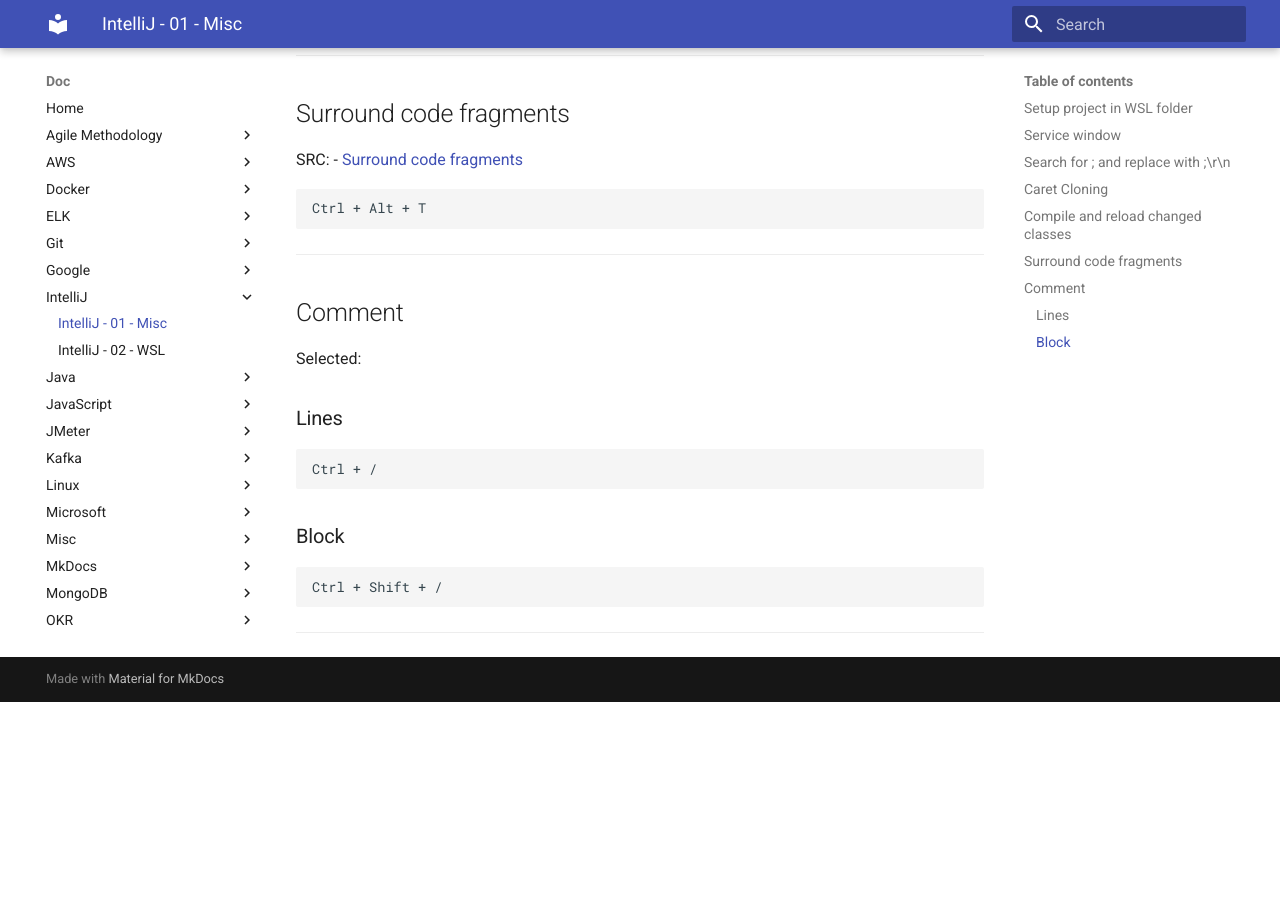
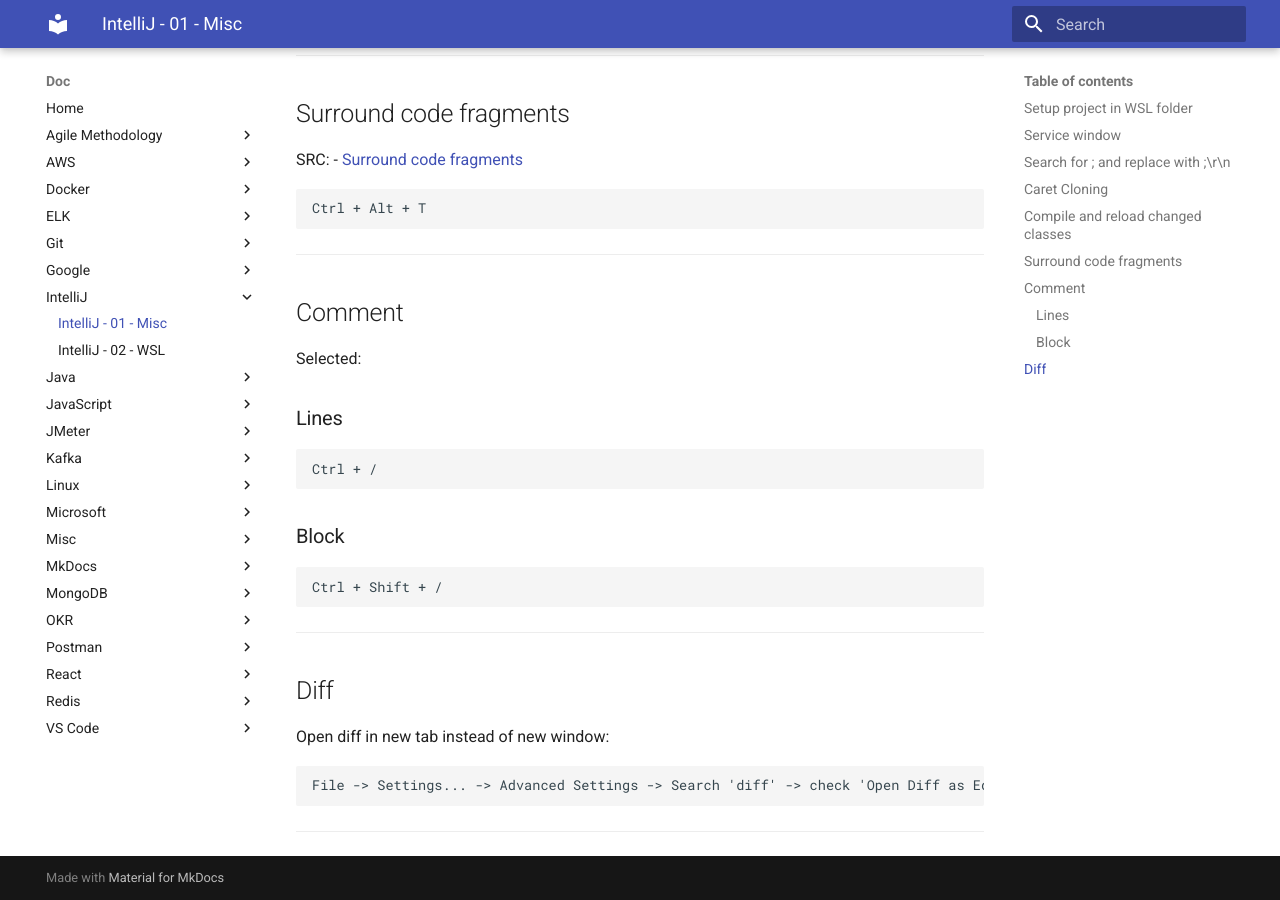
Before and after one commit to oldu73/doc, an MkDocs documentation site: the page built from docs/intellij/1-intellij-misc.md, in a window 1280 px wide and 900 px high, scrolled down 1571 px. Built offline with MkDocs 1.6.1 and Material for MkDocs 9.7.7, drawn with Linux system fonts in a browser that asks for light colours; before the commit the page ends 2273 px from its top, so only the background shows below that.

Commit message:
intellij diff in new tab instead of new window

````diff
--- a/docs/intellij/1-intellij-misc.md
+++ b/docs/intellij/1-intellij-misc.md
@@ -1,6 +1,6 @@
 # IntelliJ - 01 - Misc
 
-***
+---
 
 ## Setup project in WSL folder
 
@@ -21,7 +21,7 @@
 - git config core.eol lf
 - git config core.autocrlf input
 
-***
+---
 
 ## Service window
 
@@ -35,7 +35,7 @@
 
 [SRC](https://www.jetbrains.com/help/idea/services-tool-window.html)
 
-***
+---
 
 ## Search for ; and replace with ;\r\n
 
@@ -46,7 +46,7 @@
 
 To revert, do it in Notepad++ with a record sequence
 
-***
+---
 
 ## Caret Cloning
 
@@ -58,7 +58,7 @@
 Then Shift + Up/Down Arrow(s)
 ```
 
-***
+---
 
 ## Compile and reload changed classes
 
@@ -66,7 +66,7 @@
 Ctrl + Shift + F9
 ```
 
-***
+---
 
 ## Surround code fragments
 
@@ -76,7 +76,7 @@
 Ctrl + Alt + T
 ```
 
-***
+---
 
 ## Comment
 
@@ -94,4 +94,14 @@
 Ctrl + Shift + /
 ```
 
-***
+---
+
+## Diff
+
+Open diff in new tab instead of new window:
+
+```txt
+File -> Settings... -> Advanced Settings -> Search 'diff' -> check 'Open Diff as Editor Tab'
+```
+
+---
````
